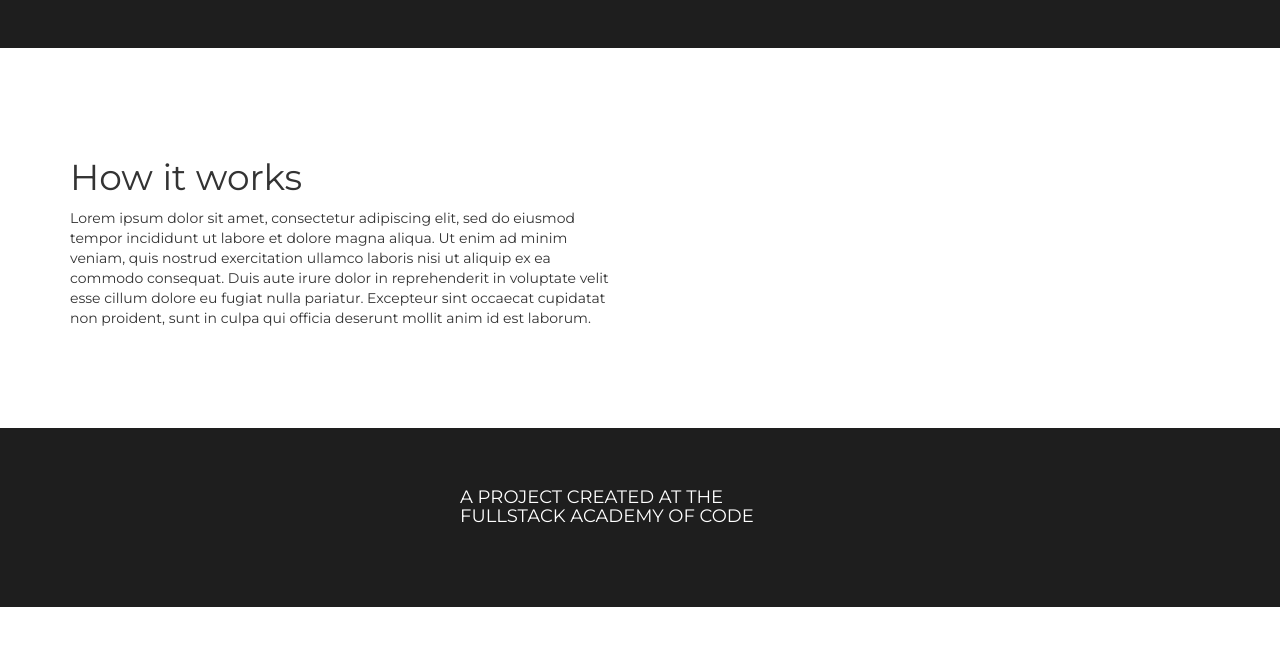
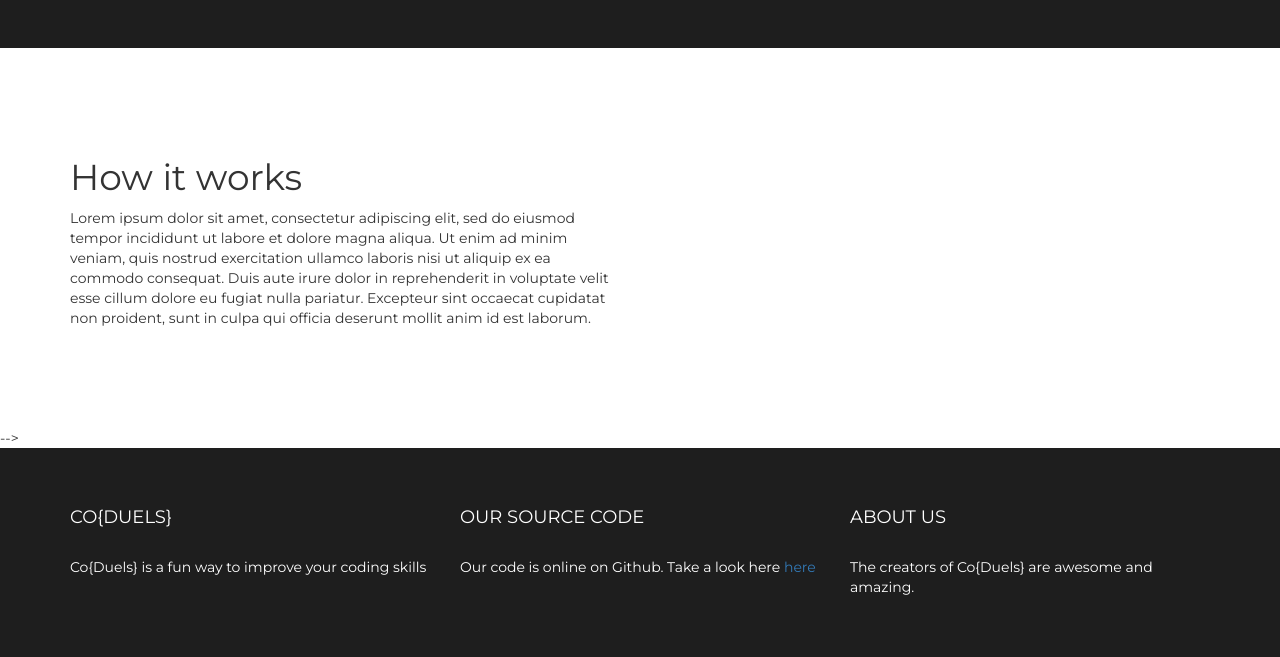
Before and after one commit to seemaullal/coduels, a website: page server/app/views/index.html in a window 1280 px wide. Shown: the part 733-1390 px from the top of the page. Before the commit the page ends 1340 px from the top, so only its background shows below. Drawn offline with nearby package versions, Linux system fonts and the light colour scheme; some packages are replaced by stand-ins of ours; files that its build step writes are made by us from their sources; no server answers; files whose address does not match are found by name.

Commit message:
Added footer directive

```diff
--- /dev/null
+++ b/browser/js/common/directives/footer/footer.html
@@ -0,0 +1,23 @@
+<div id="footer">
+	<div class="container">
+		<div class="row">
+			<div class="col-lg-4">
+				<h4>Co{Duels}</h4>
+				<p>
+					Co{Duels} is a fun way to improve your coding skills<br/>
+				</p>
+				</div><!-- /col-lg-4 -->
+				<div class="col-lg-4">
+					<h4>Our Source Code</h4>
+					<p>
+					Our code is online on Github. Take a look here <a href="https://github.com/seemaullal/coduels">here</a>
+					</p>
+				</div><!-- /col-lg-4 -->
+
+				<div class="col-lg-4">
+					<h4>About Us</h4>
+					<p>The creators of Co{Duels} are awesome and amazing.</p>
+				</div><!-- /col-lg-4 -->
+		</div>
+	</div>
+</div>
--- /dev/null
+++ b/browser/js/common/directives/footer/footer.js
@@ -0,0 +1,7 @@
+'use strict';
+app.directive('footer', function () {
+    return {
+        restrict: 'E',
+        templateUrl: 'js/common/directives/footer/footer.html'
+    };
+});
--- a/browser/js/home/home.html
+++ b/browser/js/home/home.html
@@ -34,7 +34,7 @@
 </div>
 <!-- /container -->
 
-<div id="footer">
+<!-- <div id="footer">
 		<div class="container centered">
 			<div class="row centered">
 				<div class="col-lg-4 col-lg-offset-4">
@@ -43,7 +43,7 @@
 
 
 
-</div>
+<!-- </div> --> -->
 
 		</div>
 	</div>
--- a/server/app/views/index.html
+++ b/server/app/views/index.html
@@ -2,7 +2,7 @@
 <html lang="en">
 <head>
     <base href="/" />
-    <title>Fullstack Academy Generated Application</title>
+    <title>Co{Duels}</title>
     <link rel="stylesheet" type="text/css" href="/bootstrap/dist/css/bootstrap.css" />
     <link rel="stylesheet" type="text/css" href="/style.css" />
     <script src="/lodash/lodash.js"></script>
@@ -16,5 +16,6 @@
 <body ng-app="FullstackGeneratedApp">
     <navbar></navbar>
     <div ui-view></div>
+    <footer></footer>
 </body>
 </html>
```
